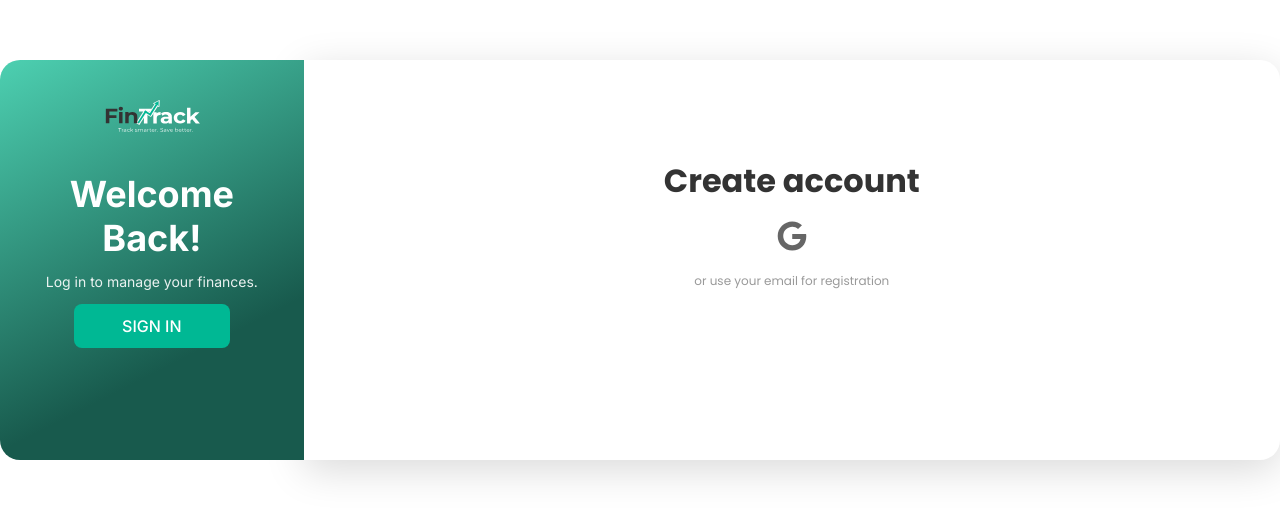
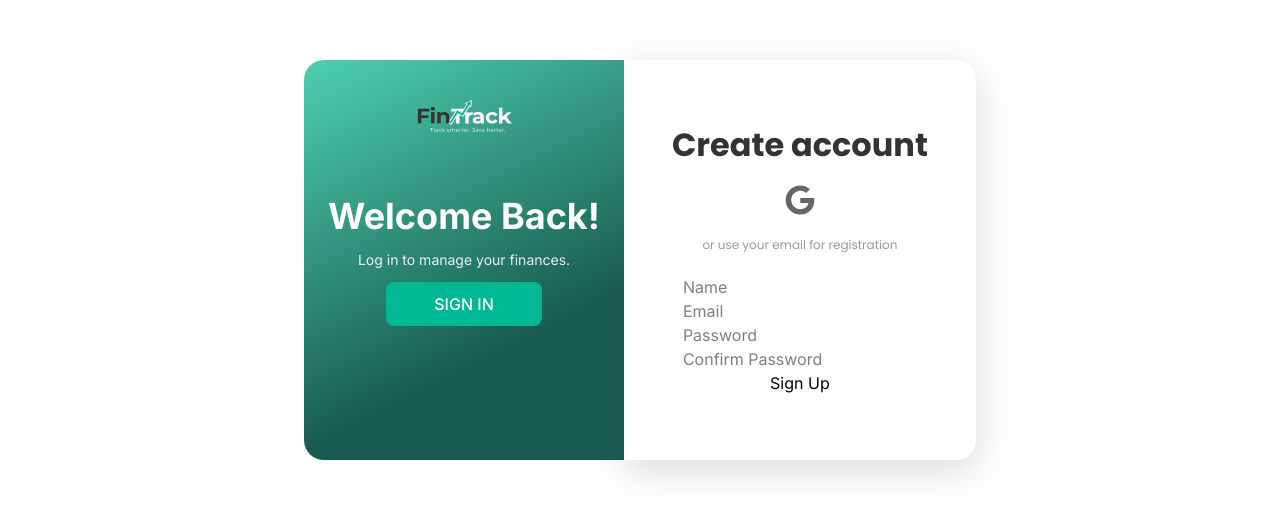
Before and after one commit to ZozuliaMykyta/FinTrack, a Next.js app in the folder frontend/: page /signUp in a window 1280 px wide. Shown: the part 140-656 px from the top of the page. Built offline with nearby package versions, Linux system fonts and the light colour scheme.

Commit message:
feat: enhance AuthForm component with conditional rendering for sign up and sign in

```diff
--- a/frontend/src/components/auth/AuthForm.tsx
+++ b/frontend/src/components/auth/AuthForm.tsx
@@ -1,12 +1,25 @@
+import { usePathname } from "next/navigation";
 import React from "react";
 
 const AuthForm: React.FC = () => {
+  const pathName = usePathname();
   return (
-    <form>
-      <input type="text" />
-      <input type="email" name="email" />
-      <input type="password" name="password" />
-      <input type="password" name="confirm password" />
+    <form className="flex flex-col">
+      {pathName === "/signUp" && (
+        <input type="text" name="name" placeholder="Name" />
+      )}
+      <input type="email" name="email" placeholder="Email" />
+      <input type="password" name="password" placeholder="Password" />
+      {pathName === "/signUp" && (
+        <input
+          type="password"
+          name="confirm password"
+          placeholder="Confirm Password"
+        />
+      )}
+      <button type="submit" className="cursor-pointer">
+        {pathName === "/signUp" ? "Sign Up" : "Sign In"}
+      </button>
     </form>
   );
 };
```
